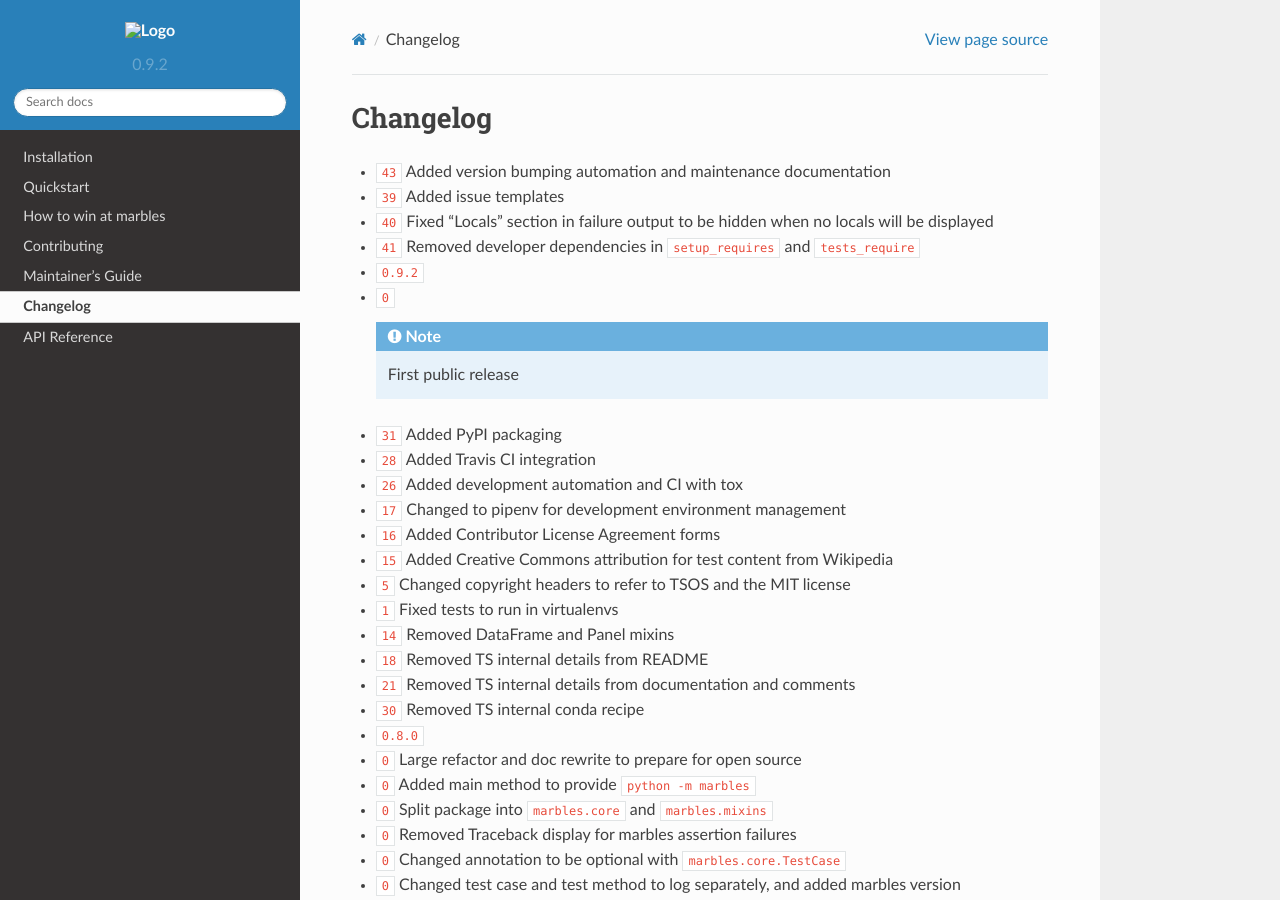
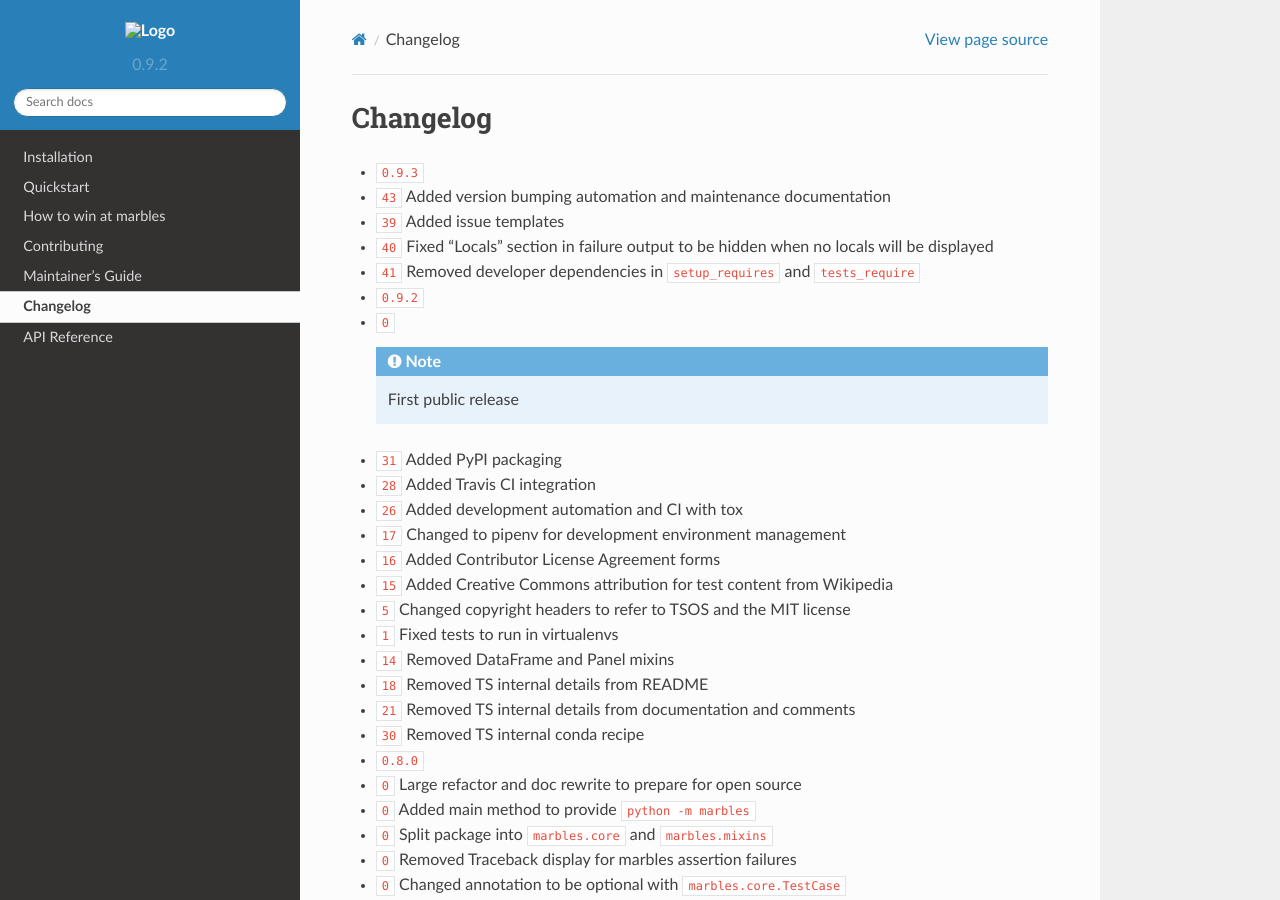
Before and after one commit to twosigma/marbles, a Sphinx documentation site: the page built from docs/changelog.rst, in a window 1280 px wide and 900 px high. Built offline with Sphinx 7.4.7 and the Read the Docs theme 2.0.0, drawn with Linux system fonts in a browser that asks for light colours; cross-references to code outside the pages are shown as plain code; the version number is read from the project's files by our own code.

Commit message:
update changelog for 0.9.3

```diff
--- a/docs/changelog.rst
+++ b/docs/changelog.rst
@@ -2,6 +2,7 @@
 Changelog
 =========
 
+* :release:`0.9.3 <2018-06-02>`
 * :support:`43` Added version bumping automation and maintenance documentation
 * :support:`39` Added issue templates
 * :bug:`40` Fixed "Locals" section in failure output to be hidden when
```
